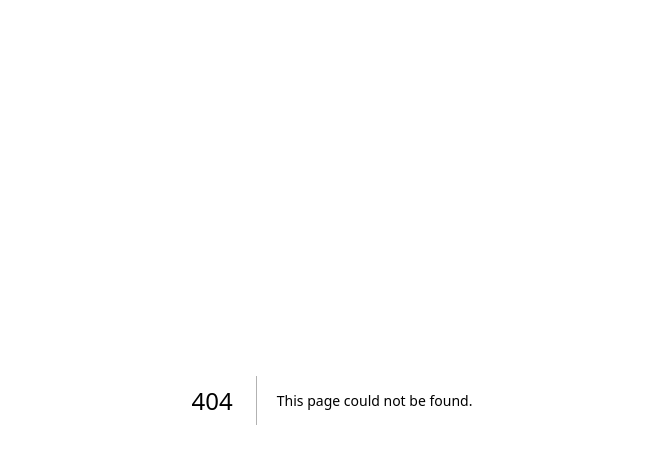
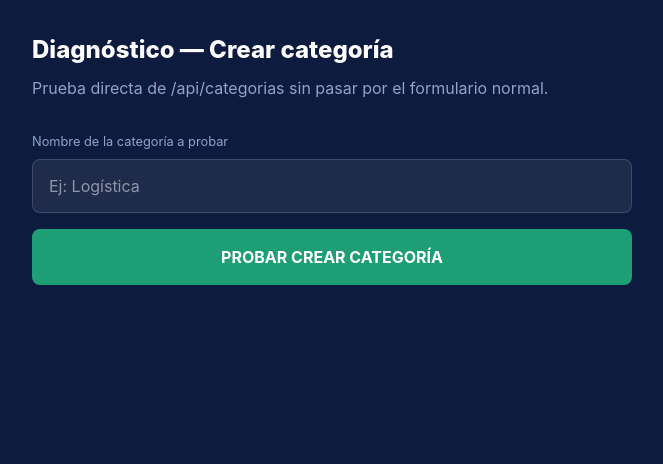
Before and after one commit to satoshigod/escala, a Next.js app: page /test-categorias in a window 1280 px wide. Before the commit this address had no page. Shown: the top 464 px of the page, without its empty margins (308-971 px from the left). Built offline with nearby package versions, Linux system fonts and the light colour scheme.

Commit message:
debug: pagina diagnostico categorias

```diff
--- /dev/null
+++ b/app/test-categorias/page.js
@@ -0,0 +1,84 @@
+'use client'
+import { useState } from 'react'
+
+export default function TestCategorias() {
+  const [nombre, setNombre] = useState('')
+  const [resultado, setResultado] = useState(null)
+  const [cargando, setCargando] = useState(false)
+  const [paso, setPaso] = useState('')
+
+  async function probar() {
+    setCargando(true)
+    setResultado(null)
+    setPaso('Enviando petición...')
+
+    try {
+      const res = await fetch('/api/categorias', {
+        method: 'POST',
+        headers: { 'Content-Type': 'application/json' },
+        body: JSON.stringify({ nombre: nombre || 'CategoriaPrueba' + Date.now() })
+      })
+
+      setPaso('Respuesta recibida, status: ' + res.status)
+
+      const texto = await res.text()
+      setPaso('Texto crudo recibido')
+
+      let data
+      try {
+        data = JSON.parse(texto)
+      } catch (e) {
+        setResultado({ error: 'La respuesta no es JSON válido', textoCrudo: texto })
+        setCargando(false)
+        return
+      }
+
+      setResultado(data)
+    } catch (e) {
+      setResultado({ error: 'Error de red: ' + e.message })
+    }
+    setCargando(false)
+  }
+
+  return (
+    <div style={{minHeight:'100vh',background:'#0D1B3E',fontFamily:'Inter,sans-serif',padding:'2rem',color:'#fff'}}>
+      <div style={{maxWidth:'600px',margin:'0 auto'}}>
+        <h1 style={{fontSize:'1.5rem',fontWeight:'800',marginBottom:'0.5rem'}}>Diagnóstico — Crear categoría</h1>
+        <p style={{color:'#8FA3CC',marginBottom:'2rem'}}>Prueba directa de /api/categorias sin pasar por el formulario normal.</p>
+
+        <label style={{display:'block',fontSize:'0.8rem',color:'#8FA3CC',marginBottom:'0.5rem'}}>Nombre de la categoría a probar</label>
+        <input
+          value={nombre}
+          onChange={e => setNombre(e.target.value)}
+          placeholder="Ej: Logística"
+          style={{width:'100%',background:'rgba(255,255,255,0.07)',border:'1px solid rgba(255,255,255,0.15)',borderRadius:'8px',padding:'0.875rem 1rem',color:'#fff',fontSize:'1rem',outline:'none',boxSizing:'border-box',marginBottom:'1rem'}}
+        />
+
+        <button
+          onClick={probar}
+          disabled={cargando}
+          style={{width:'100%',background:'#1D9E75',color:'#fff',border:'none',borderRadius:'8px',padding:'1rem',fontSize:'1rem',fontWeight:'700',cursor:'pointer'}}
+        >
+          {cargando ? 'Probando...' : 'PROBAR CREAR CATEGORÍA'}
+        </button>
+
+        {paso && (
+          <div style={{marginTop:'1.5rem',padding:'1rem',background:'rgba(255,255,255,0.05)',borderRadius:'8px',fontSize:'0.85rem',color:'#8FA3CC'}}>
+            Estado: {paso}
+          </div>
+        )}
+
+        {resultado && (
+          <div style={{marginTop:'1rem',padding:'1.5rem',background: resultado.error ? 'rgba(216,90,48,0.1)' : 'rgba(29,158,117,0.1)', border: resultado.error ? '1px solid rgba(216,90,48,0.3)' : '1px solid rgba(29,158,117,0.3)', borderRadius:'12px'}}>
+            <div style={{fontSize:'0.9rem',fontWeight:'700',marginBottom:'0.75rem',color: resultado.error ? '#D85A30' : '#1D9E75'}}>
+              {resultado.error ? '❌ ERROR ENCONTRADO' : '✅ FUNCIONÓ'}
+            </div>
+            <pre style={{whiteSpace:'pre-wrap',fontSize:'0.8rem',color:'#fff',background:'rgba(0,0,0,0.3)',padding:'1rem',borderRadius:'8px',overflow:'auto'}}>
+              {JSON.stringify(resultado, null, 2)}
+            </pre>
+          </div>
+        )}
+      </div>
+    </div>
+  )
+}
```
